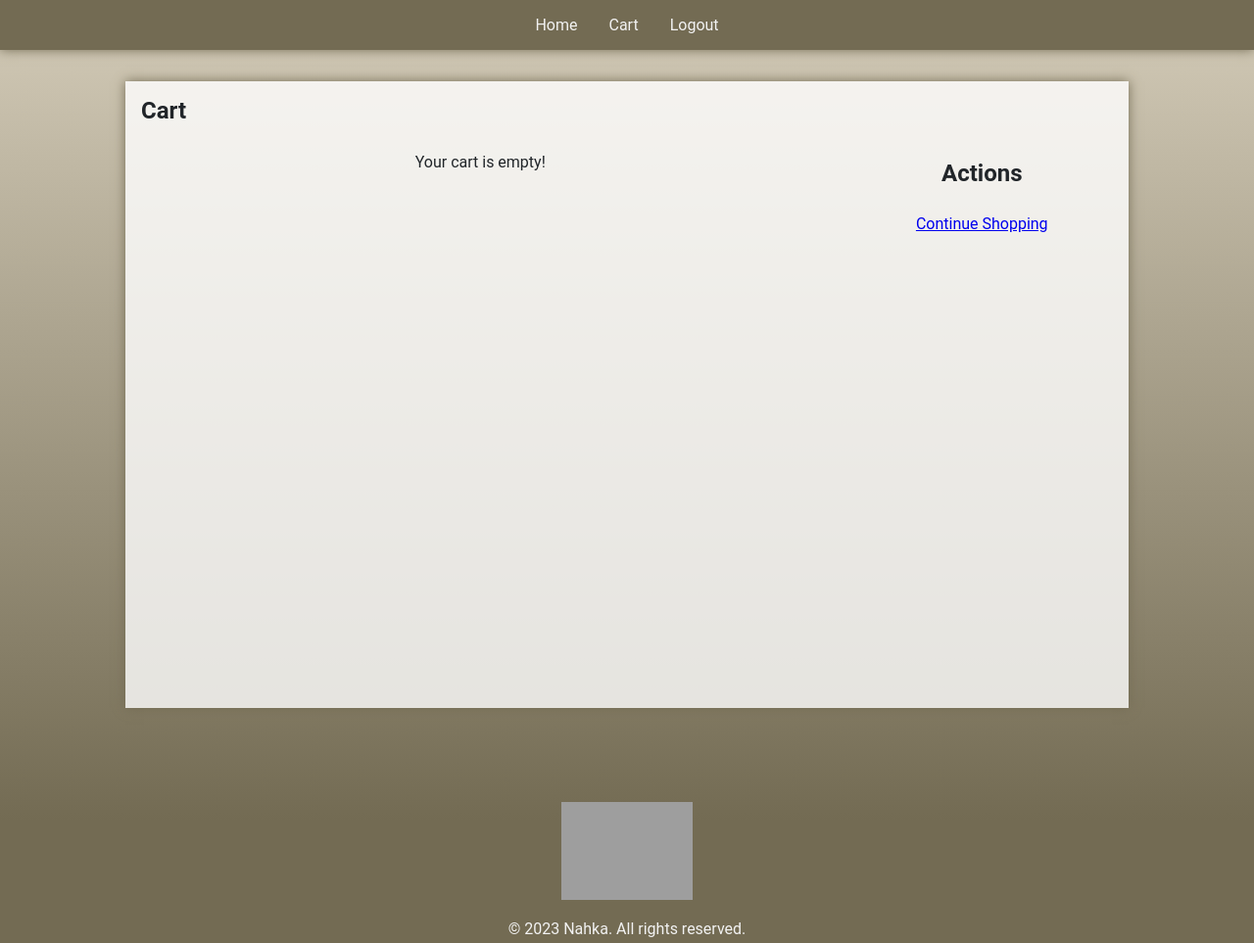
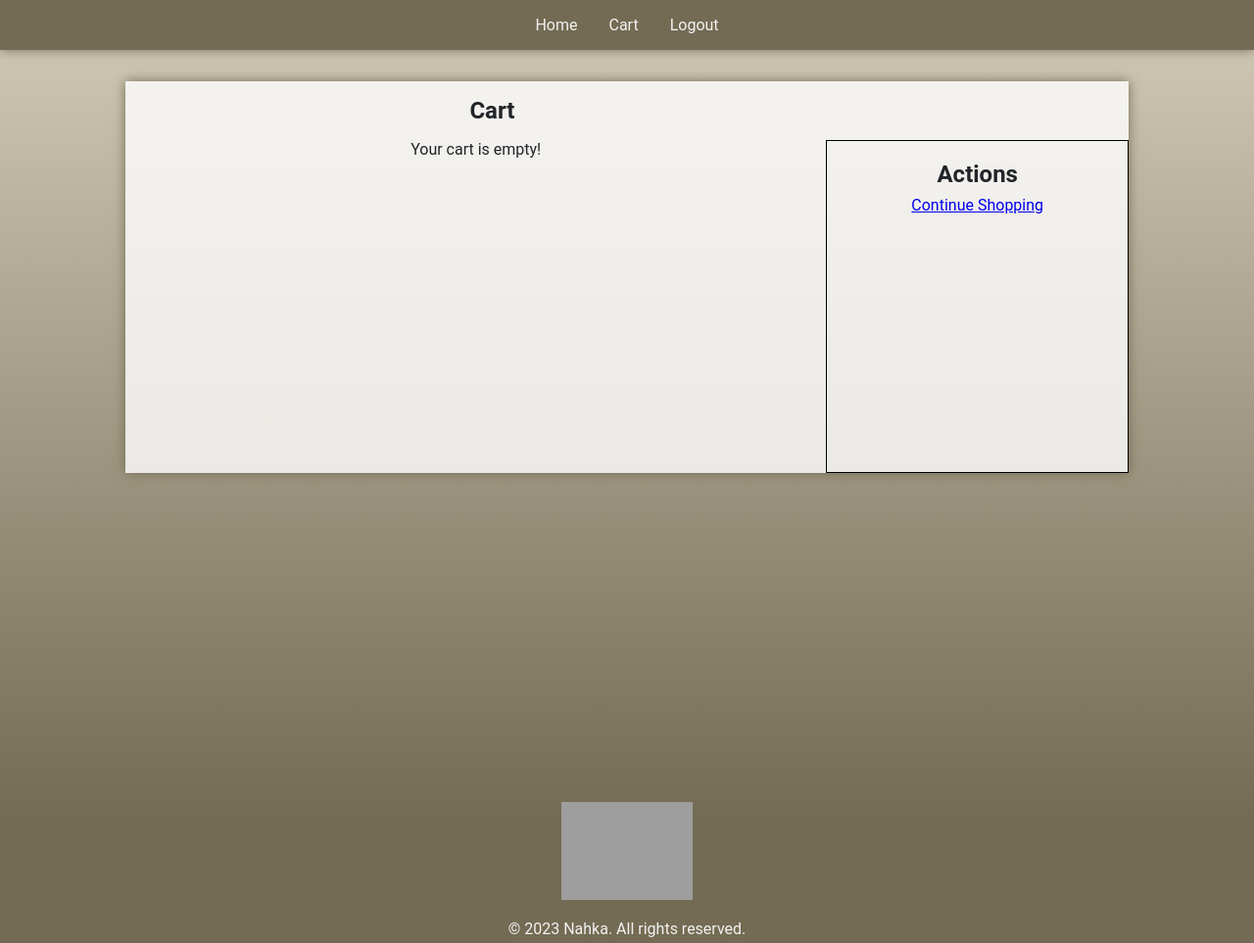
Before and after one commit to francoisrob/Nahka, a PHP site: page /cart in a window 1280 px wide. Shown: the top 963 px of the page at 98% size. Run offline with PHP 8.4, Linux system fonts and the light colour scheme; the visitor is signed in with stand-in values (Sample User, id 1); data that the repository does not hold is empty; grey boxes are pictures that could not be loaded.

Commit message:
fix: Updated components

```diff
--- a/composer.json
+++ b/composer.json
@@ -23,6 +23,7 @@
   "require": {
     "symfony/routing": "^6.2",
     "symfony/http-foundation": "^6.2",
-    "vlucas/phpdotenv": "^5.5"
+    "vlucas/phpdotenv": "^5.5",
+    "phpmailer/phpmailer": "^6.8"
   }
 }
--- a/public/css/style.css
+++ b/public/css/style.css
@@ -1,14 +1,3 @@
-/*
-
-Colour palette colour names:
-#0D0D0D - Black
-#F2F2F2 - White
-#BFBBB0 - Light Grey
-#8C8672 - Dark Grey
-#736B53 - Darker Grey
-#A26769 - Red
-
-*/
 .lds-ring {
 	position: absolute;
 }
@@ -160,7 +149,6 @@ button[type=submit]:hover {
 	gap: 2vw;
 }
 
-
 .product {
 	border-radius: .2rem;
 	background-color: #fff;
@@ -274,27 +262,15 @@ form {
 	text-shadow: 0 0 .5rem #0d0d0d
 }
 
-
-
 .cartpage {
 	display: flex;
 	flex-direction: column;
 	margin: 1rem;
 	background-color: rgba(255, 255, 255, 0.8);
 	box-shadow: 0 0 .7rem #736b53;
-  min-height: 80vh;
+	min-height: 50vh;
+	max-height: 90vh;
 	width: 80vw;
-}
-
-.cart_items {
-  display: flex;
-  flex-direction: column;
-  align-items: center;
-  text-align: center;
-  height: 100%;
-  width: 70%;
-  padding: .8rem;
-  gap: 1rem;
 }
 
 .cart_description {
@@ -324,6 +300,19 @@ form {
 	object-fit: scale-down;
 }
 
+.cart_container {
+	display: flex;
+	flex-direction: column;
+	width: 100%;
+	flex-grow: 1;
+}
+
+.cartImage_container {
+	flex-grow: 1;
+	background-color: white;
+	width: 30%;
+}
+
 .cart_actions {
 	flex-grow: 1;
 	float: right;
@@ -331,17 +320,56 @@ form {
 	flex-direction: column;
 	align-items: center;
 	text-align: center;
-  width: 30%;
+	gap: .5rem;
+	border: 0.1rem solid black;
 }
+
+.cart_items {
+	display: flex;
+	flex-direction: column;
+	align-items: center;
+	text-align: center;
+	max-height: 60vh;
+	width: 100%;
+	gap: 1rem;
+	overflow-y: scroll;
+}
+
+.cartItem {
+	display: flex;
+	flex-direction: row;
+	width: 100%;
+	background-color: white;
+	border-top: 0.1rem solid black;
+	border-bottom: 0.1rem solid black;
+}
+
+.cartItem_details {
+	width: 80%;
+	display: flex;
+	flex-direction: column;
+	justify-content: center;
+	align-items: center;
+}
+
+.cartActions {
+	display: flex;
+	flex-direction: row;
+	justify-content: center;
+	align-items: center;
+	gap: .5rem;
+	width: 80%;
+}
+
 .checkout_button {
-  width: 60%;
+	width: 50%;
 	padding: 1rem;
 	border-radius: .5rem;
 	background-color: #00c451;
 	color: #fff;
 	font-family: "Source Sans Pro", sans-serif;
 	font-weight: 700;
-  font-size: 1.5rem;
+	font-size: 1rem;
 	text-shadow: 0 0 .5rem #0d0d0d;
 	cursor: pointer;
 	border: none;
@@ -352,7 +380,7 @@ form {
 }
 
 .clear_button {
-  width: 60%;
+	width: 50%;
 	padding: 0.5rem;
 	border-radius: .5rem;
 	background-color: #A26769;
@@ -406,9 +434,6 @@ form {
 	.lds-ring div {
 		margin: 11.5vw;
 	}
-
-
-
 }
 
 @media screen and (min-width:1024px) {
@@ -428,4 +453,34 @@ form {
 	.lds-ring div {
 		margin: 7.5vw;
 	}
+
+	.cart_container {
+		flex-direction: row;
 	}
+
+	.cart_items {
+		width: 70%;
+	}
+
+	.cartItem {
+		flex-direction: row;
+	}
+
+	.cartItem_details {
+		flex-direction: row;
+	}
+
+	.cart_actions {
+		width: 30%;
+	}
+
+	.cartActions {
+		flex-direction: column;
+		align-items: center;
+	}
+
+	.clear_button,
+	.checkout_button {
+		width: 100%;
+	}
+}
--- a/src/Controllers/PageController.php
+++ b/src/Controllers/PageController.php
@@ -18,9 +18,9 @@ class PageController
 	public function cartAction(RouteCollection $routes)
 	{
 		$this->NeedLogin();
-		$cart = new Cart();
+		$CartClass = new Cart();
 		$product = new Product();
-		$cart = $cart->getCart(unserialize($_SESSION['user']));
+		$cart = $CartClass->getCart(unserialize($_SESSION['user']));
 		require_once __DIR__ . '/../Views/cart.php';
 	}
 	public function registerAction(RouteCollection $routes)
@@ -64,12 +64,14 @@ class PageController
 		$productid = (int) $_POST['productId'];
 		$cart = new Cart();
 		$cart->addToCart($userid, $productid, 1);
-		if ($_SESSION['error']) {
-			http_response_code(400);
-			echo json_encode(array('status' => 'error', 'message' => $_SESSION['error']));
-			unset($_SESSION['error']);
-			exit();
-		}
+		http_response_code(200);
+		echo json_encode(array('status' => 'success'));
+	}
+	public function clearCart(RouteCollection $routes)
+	{
+		$userid = unserialize($_SESSION['user']);
+		$cart = new Cart();
+		$cart->clearCart($userid);
 		http_response_code(200);
 		echo json_encode(array('status' => 'success'));
 	}
--- a/src/Views/cart.php
+++ b/src/Views/cart.php
@@ -1,22 +1,24 @@
 <section class="content">
 	<div class="cartpage">
-		<h1 style="padding:1rem; margin:0;">Cart</h1>
-		<div style="display:flex;flex-direction:row;width:100%;flex-grow:1;">
+		<h1 style="padding:1rem; margin:0;text-align:center; width:70%">Cart</h1>
+		<div class="cart_container">
 			<div class="cart_items">
 				<?php if ($cart) {
+					$total = 0;
 					foreach ($cart as $item) {
 						$product = $product->getProduct($item['product_id']);
+						$total += $product->getPrice() * $item['amount'];
 						?>
-						<div
-							style="display: flex; flex-direction: row; width: 100%; border: 1px solid black; background-color:white; border-radius:.5rem; padding:0.2rem">
-							<div style="height: 10rem; width: 10rem; background-color:white; width:30%;">
-								<img style="height: 100%; width: 100%; object-fit: contain;"
+						<div class="cartItem">
+							<div class="cartImage_container">
+								<img style="height: 10rem; width: 100%; object-fit: contain;"
 									src="<?php echo $product->getImage() ?>" alt="">
 							</div>
-							<h2 style="width:50%;">
+							<div class="cartItem_details">
+								<h2 style="flex-grow:1;">
 									<?php echo $product->getProduct_name() ?>
 								</h2>
-							<div style="width:20%; display:flex; flex-direction:column; justify-content:center;">
+								<div style="padding: 1rem;">
 									<p>
 										Price: R
 										<?php echo $product->getPrice() ?>
@@ -27,23 +29,28 @@
 									</p>
 								</div>
 							</div>
+						</div>
 					<?php }
 				} else { ?>
 					Your cart is empty!
 				<?php } ?>
 			</div>
-			<div style="gap:.5rem;"
-			class="cart_actions">
-				<h2>Actions</h2>
+			<div class="cart_actions">
 				<?php if ($cart) { ?>
+					<h2 style="margin-bottom: 0;">Actions</h2>
+					<p>Total: R
+						<?php echo $total ?>
+					</p>
 					<div id="cart-message"></div>
-					<div style="display: flex; flex-direction: column; width: 100%;align-items:center;gap:.7rem;">
+					<div class="cartActions">
 						<button class="clear_button" onclick="clearCart()">Clear Cart</button>
 						<button class="checkout_button" onclick="checkout()">Checkout</button>
 					</div>
 				<?php } else { ?>
+					<h2 style="margin-bottom: 0;">Actions</h2>
 					<a href="<?= $routes->get('homepage')->getPath() ?>">Continue Shopping</a>
 				<?php } ?>
+			</div>
 		</div>
 	</div>
 	</div>
@@ -76,4 +83,27 @@
 		};
 		xhr.send(JSON.stringify(items));
 	}
+
+	function clearCart() {
+		const xhr = new XMLHttpRequest();
+		xhr.open('POST', '/cart/clear', true);
+		xhr.setRequestHeader('Content-Type', 'application/json');
+		xhr.onload = function () {
+			if (this.status == 200) {
+				var message = document.getElementById('cart-message');
+				message.innerHTML = 'Your cart has been cleared!';
+				message.style.color = 'green';
+				var itemContainer = document.querySelector('.cart_items');
+				itemContainer.innerHTML = 'Your cart is empty!';
+				var actions = document.querySelector('.cart_actions');
+				actions.innerHTML = '<h2 style="margin-bottom: 0;">Actions</h2><a href="/product">Continue Shopping</a>';
+			} else {
+				var message = document.getElementById('cart-message');
+				message.innerHTML = 'There was an error clearing your cart. Please try again later.';
+				message.style.color = 'red';
+			}
+		};
+		xhr.send();
+	}
+
 </script>
--- a/src/routes/web.php
+++ b/src/routes/web.php
@@ -8,7 +8,11 @@ $routes = new RouteCollection();
 $routes->add('homepage', new Route('/', array('controller' => 'PageController', 'method' => 'indexAction')));
 $routes->add('product', new Route('/product/{id}', array('controller' => 'PageController', 'method' => 'productAction'), array('id' => '[0-9]+')));
 $routes->add('cart', new Route('/cart', array('controller' => 'PageController', 'method' => 'cartAction'), array()));
+
+// Post routes
 $routes->add('cartAdd', new Route('/cart/add', array('controller' => 'PageController', 'method' => 'addToCart'), array()));
+$routes->add('cartClear', new Route('/cart/clear', array('controller' => 'PageController', 'method' => 'clearCart'), array()));
+
 
 //Auth routes
 $routes->add('login', new Route('/login', array('controller' => 'PageController', 'method' => 'loginAction', ), array()));
```
Also changed, not shown: 1 other file. Lines whose indentation alone changed are shown as unchanged.
